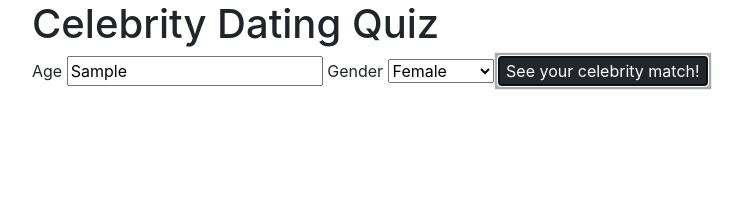
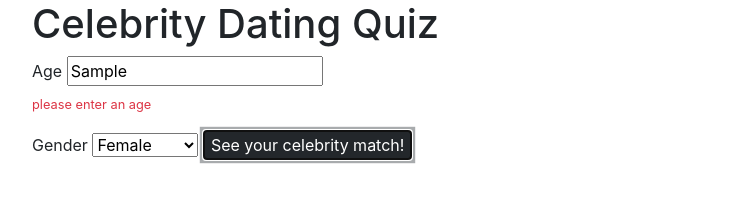
Before and after one commit to jessb-epicodus/celebrity-dating-quiz, a plain HTML site: page index.html in a window 1280 px wide. Both pictures are taken after typing "Sample" into the empty fields and a click on the button "See your celebrity match!". Shown: the whole page, without its empty margins (53-796 px from the left). Drawn offline with Linux system fonts and the light colour scheme.

Commit message:
add validation, remove alert

```diff
--- a/css/styles.css
+++ b/css/styles.css
@@ -4,3 +4,7 @@
 #minion {
   display: none;
 }
+.invalid-feedback
+{
+  display: none;
+}
--- a/index.html
+++ b/index.html
@@ -13,12 +13,15 @@
     <form id="quiz">
       <label for="age">Age</label>
       <input id="age" type="text">
+      <div class="invalid-feedback"><p>please enter an age</p>
+      </div>
       <label for="gender">Gender</label>
       <select id="gender">
         <option value="female">Female</option>
         <option value="male">Male</option>
         <option value="non-binary">non-binary</option>
       </select>
+
       <button type="submit" class="btn-dark">See your celebrity match!</button>
     </form>
 
--- a/js/scripts.js
+++ b/js/scripts.js
@@ -10,7 +10,7 @@ $(document).ready(function() {
     } else if ((gender === "female" || "non-binary" || "male") && age < 30) {
     $("#minion").show();
     } else {
-      alert("Please enter your age and gender.");
+    $(".invalid-feedback").show();
     }
     event.preventDefault();
   });
```
